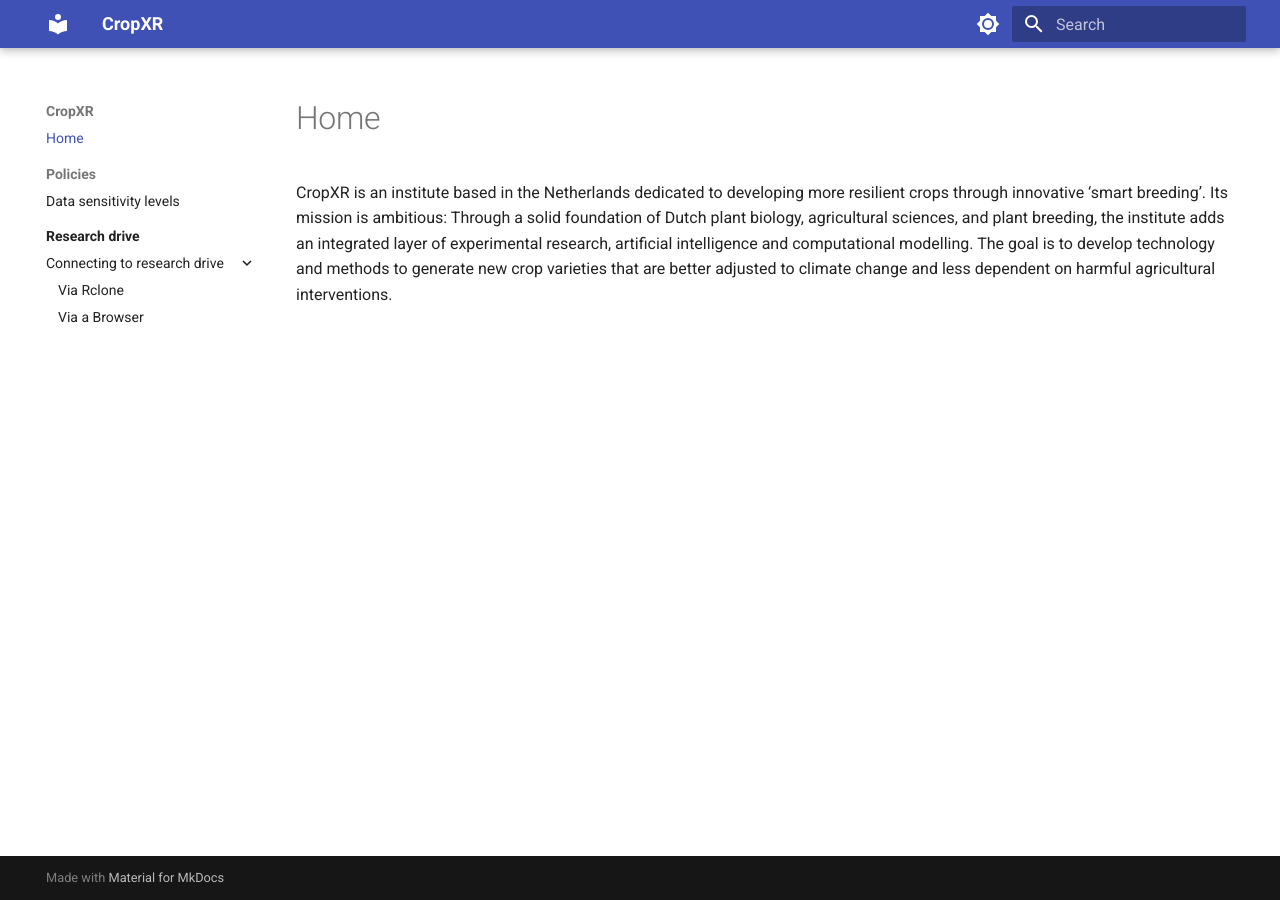
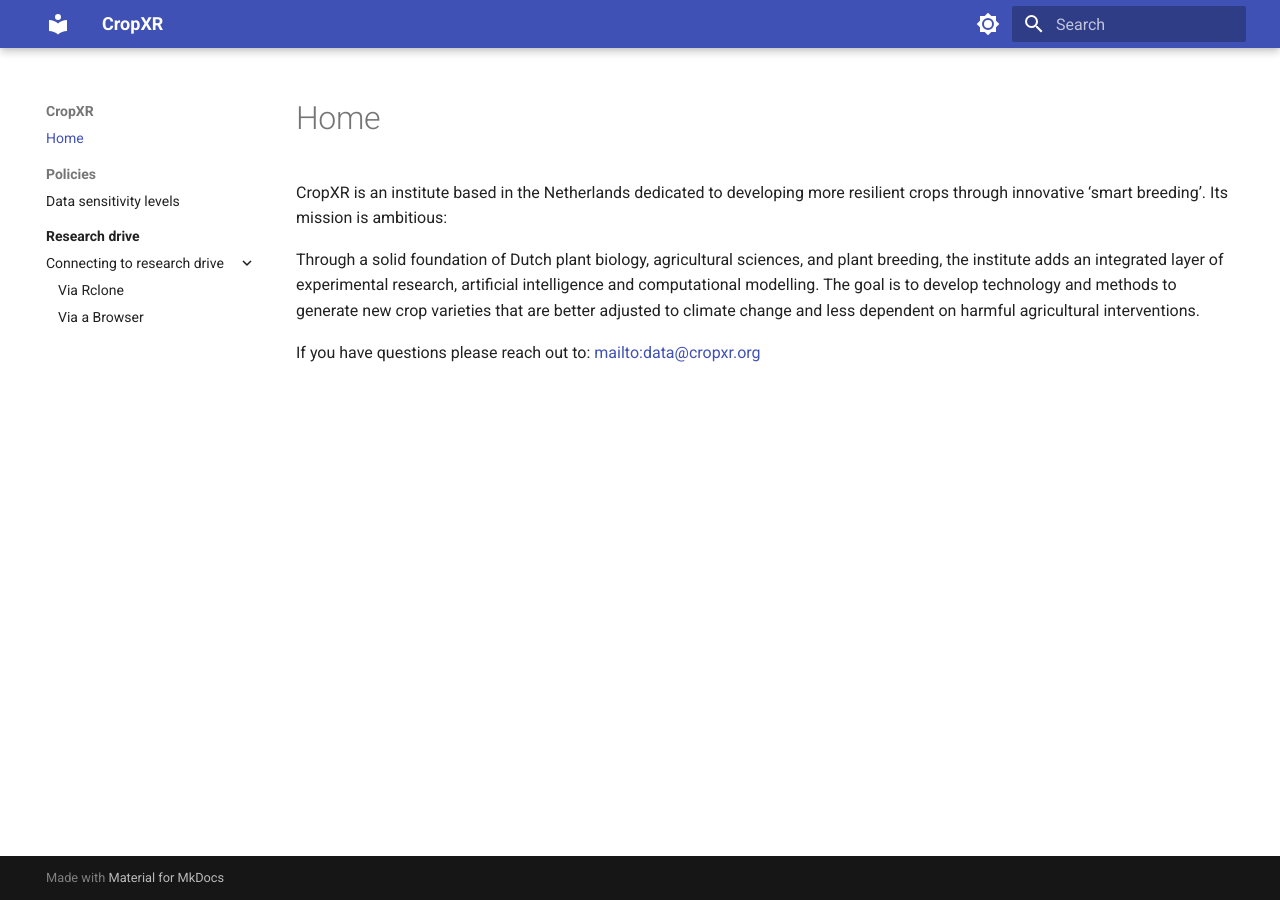
Before and after one commit to CropXR/documentation, an MkDocs documentation site: the page built from docs/index.md, in a window 1280 px wide. Built offline with MkDocs 1.6.1 and Material for MkDocs 9.7.7, drawn with Linux system fonts in a browser that asks for light colours.

Commit message:
Update index.md

```diff
--- a/docs/index.md
+++ b/docs/index.md
@@ -1,2 +1,12 @@
-CropXR is an institute based in the Netherlands dedicated to developing more resilient crops through innovative ‘smart breeding’. Its mission is ambitious:
-Through a solid foundation of Dutch plant biology, agricultural sciences, and plant breeding, the institute adds an integrated layer of experimental research, artificial intelligence and computational modelling. The goal is to develop technology and methods to generate new crop varieties that are better adjusted to climate change and less dependent on harmful agricultural interventions.
+CropXR is an institute based in the Netherlands dedicated to developing
+more resilient crops through innovative ‘smart breeding’. Its mission is
+ambitious:
+
+Through a solid foundation of Dutch plant biology, agricultural sciences,
+and plant breeding, the institute adds an integrated layer of experimental
+research, artificial intelligence and computational modelling. The goal is
+to develop technology and methods to generate new crop varieties that are
+better adjusted to climate change and less dependent on harmful agricultural
+interventions.
+
+If you have questions please reach out to: [mailto:data@cropxr.org](data@cropxr.org)
```
